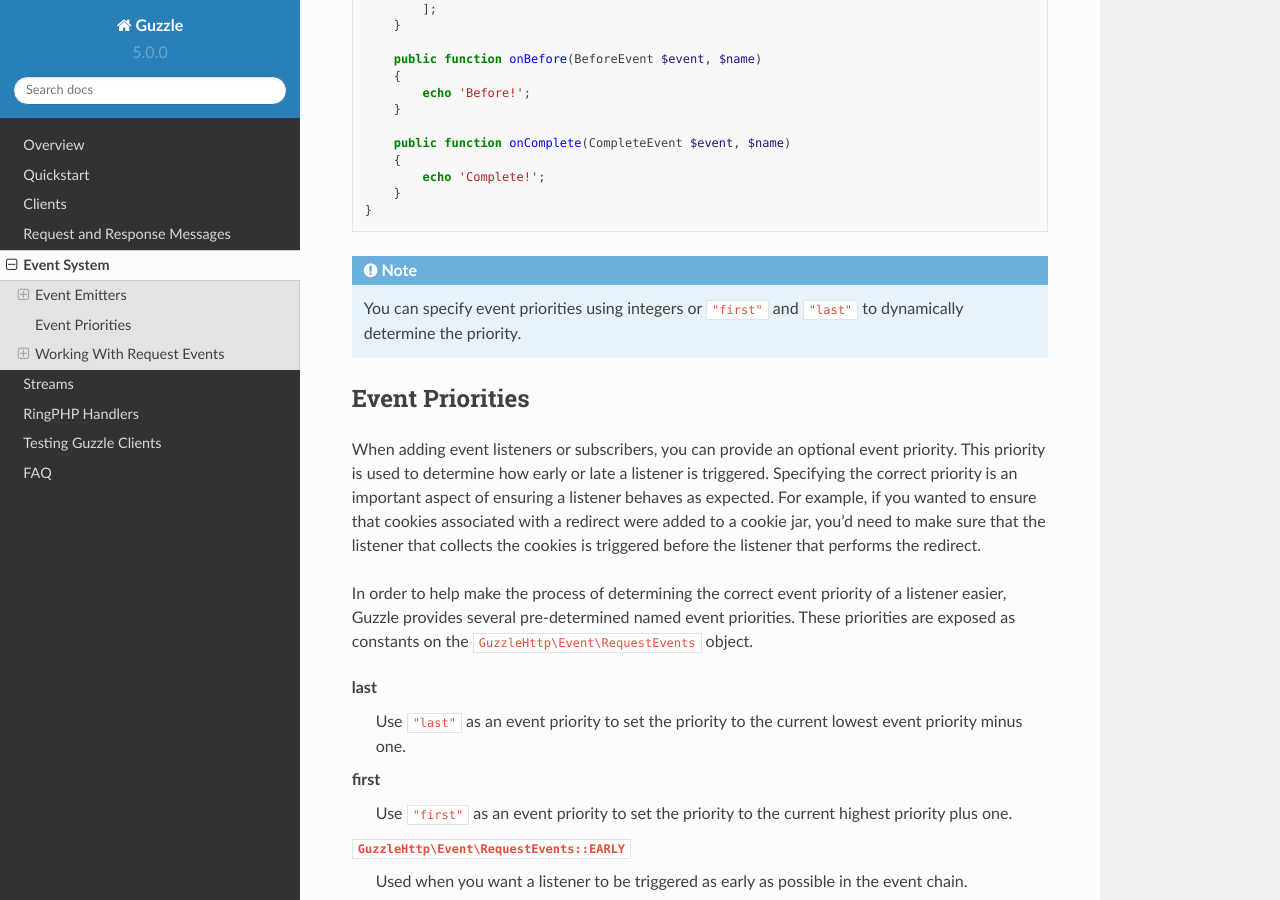
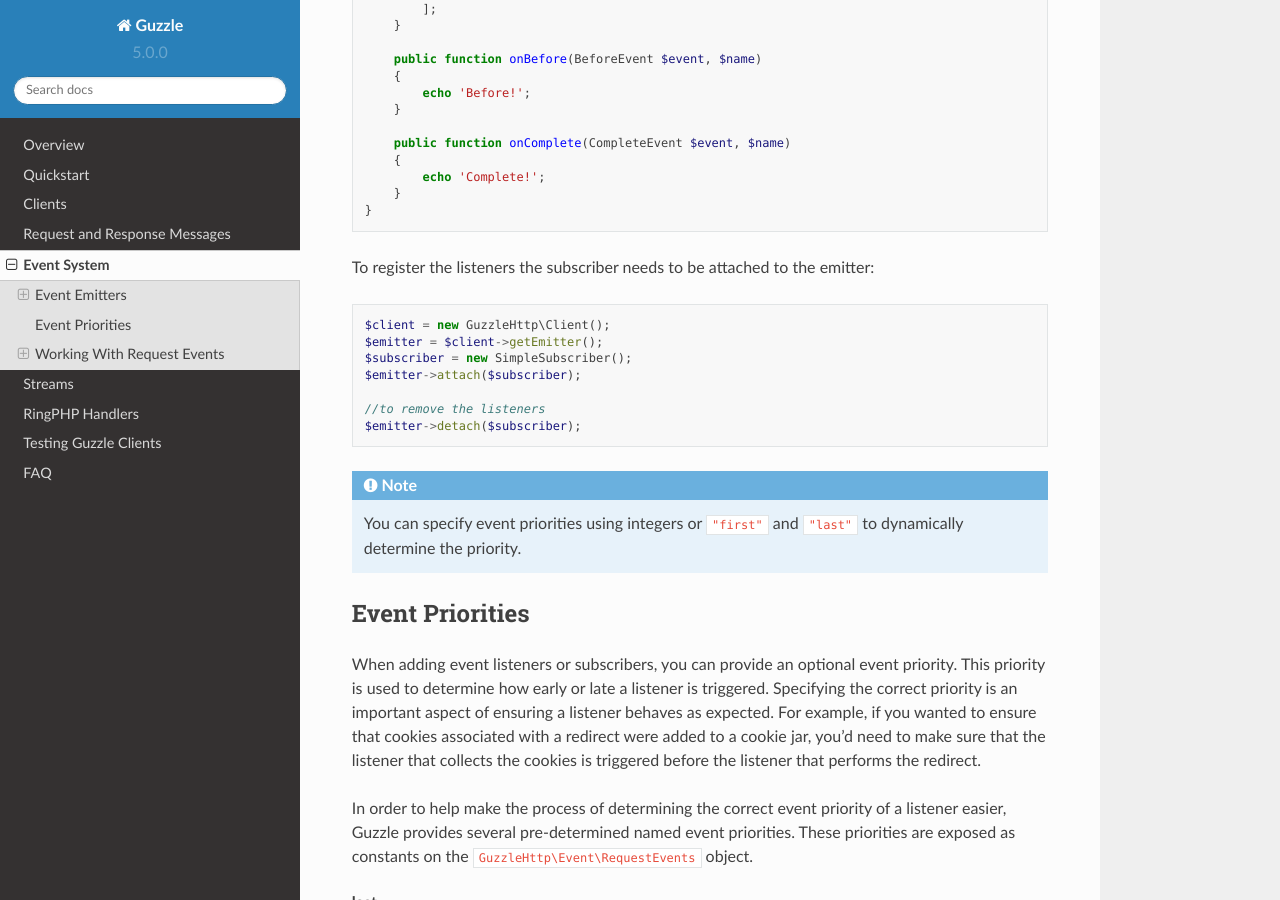
Before and after one commit to guzzle/guzzle, a Sphinx documentation site: the page built from docs/events.rst, in a window 1280 px wide and 900 px high, scrolled down 3765 px. Built offline with Sphinx 7.4.7 and the Read the Docs theme 2.0.0, drawn with Linux system fonts in a browser that asks for light colours.

Commit message:
Add attaching and detaching event subscribers to the docs

```diff
--- a/docs/events.rst
+++ b/docs/events.rst
@@ -212,6 +212,18 @@
             echo 'Complete!';
         }
     }
+
+To register the listeners the subscriber needs to be attached to the emitter:
+
+.. code-block:: php
+
+    $client = new GuzzleHttp\Client();
+    $emitter = $client->getEmitter();
+    $subscriber = new SimpleSubscriber();
+    $emitter->attach($subscriber);
+
+    //to remove the listeners
+    $emitter->detach($subscriber);
 
 .. note::
 
```
